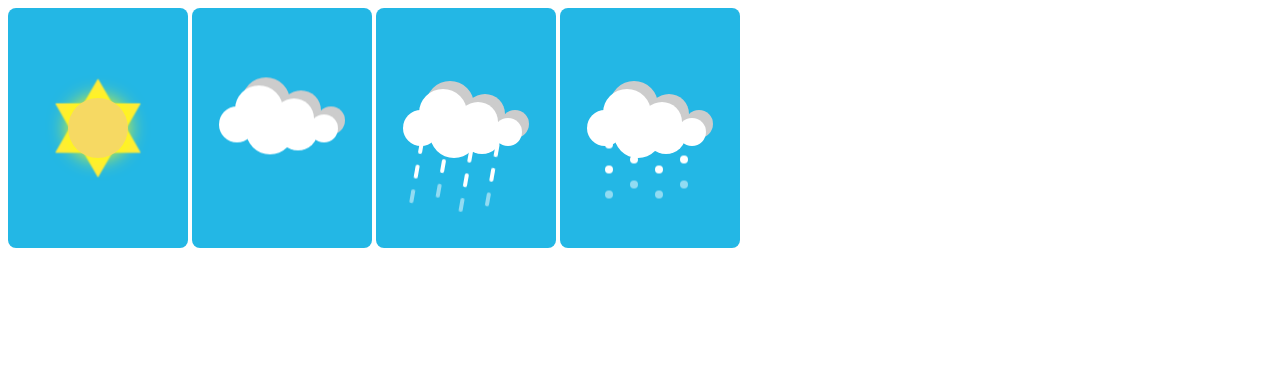
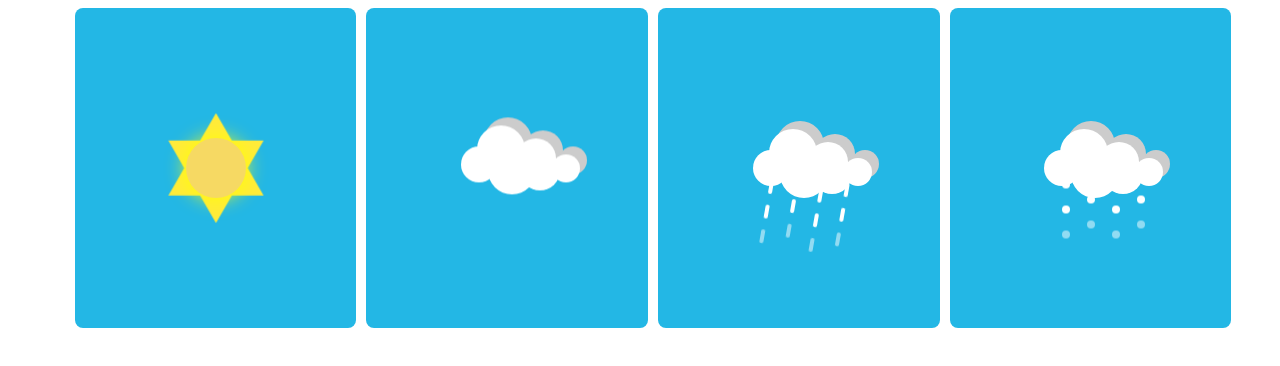
Before and after one commit to wenchaoweng/weather-demo, a plain HTML site: page index.html in a window 1280 px wide. Drawn offline with Linux system fonts and the light colour scheme.

Commit message:
更新标题和布局

```diff
--- a/index.html
+++ b/index.html
@@ -2,21 +2,30 @@
 <html lang="en">
 <head>
     <meta charset="UTF-8">
-    <title>单标签！纯CSS实现动态晴阴雨雪</title>
+    <title>动态天气</title>
 </head>
 
 <body>
-    <div class="weather sunny"></div>
-    <div class="weather cloudy"></div>
-    <div class="weather rainy"></div>
-    <div class="weather snowy"></div>
+    <div class="wrapper">
+        <div class="weather sunny"></div>
+        <div class="weather cloudy"></div>
+        <div class="weather rainy"></div>
+        <div class="weather snowy"></div>
+    </div>
 </body>
 <style>
+.wrapper{
+    width: 100vw;
+    height: 100vh;
+    display: flex;
+    justify-content: center;
+}
 .weather {
     position: relative;
     display: inline-block;
-    width: 180px;
-    height: 240px;
+    width: 22vw;
+    height: 40vh;
+    margin-left: 10px;
     background: #23b7e5;
     border-radius: 8px;
 }
@@ -38,9 +47,9 @@
     position: absolute;
     top: 50%;
     left: 50%;
-    margin: -45px 0 0 -45px;
-    width: 90px;
-    height: 90px;
+    margin: -50px 0 0 -50px;
+    width: 100px;
+    height: 100px;
     background: #FFEB3B;
     clip-path: polygon(
     	50% 0%,
@@ -75,7 +84,7 @@
     content: "";
     position: absolute;
     top: 50%;
-    left: 25%;
+    left: 40%;
     transform: translate(-50%, -50%);
     width: 36px;
     height: 36px;
@@ -110,7 +119,7 @@
 	content: "";
     position: absolute;
     top:50%;
-    left: 25%;
+    left: 40%;
     width: 4px;
     height: 14px;
     background: #fff;
@@ -153,7 +162,7 @@
     content: "";
     position: absolute;
     top:50%;
-    left: 25%;
+    left: 40%;
     width: 8px;
     height: 8px;
     background: #fff;
```
